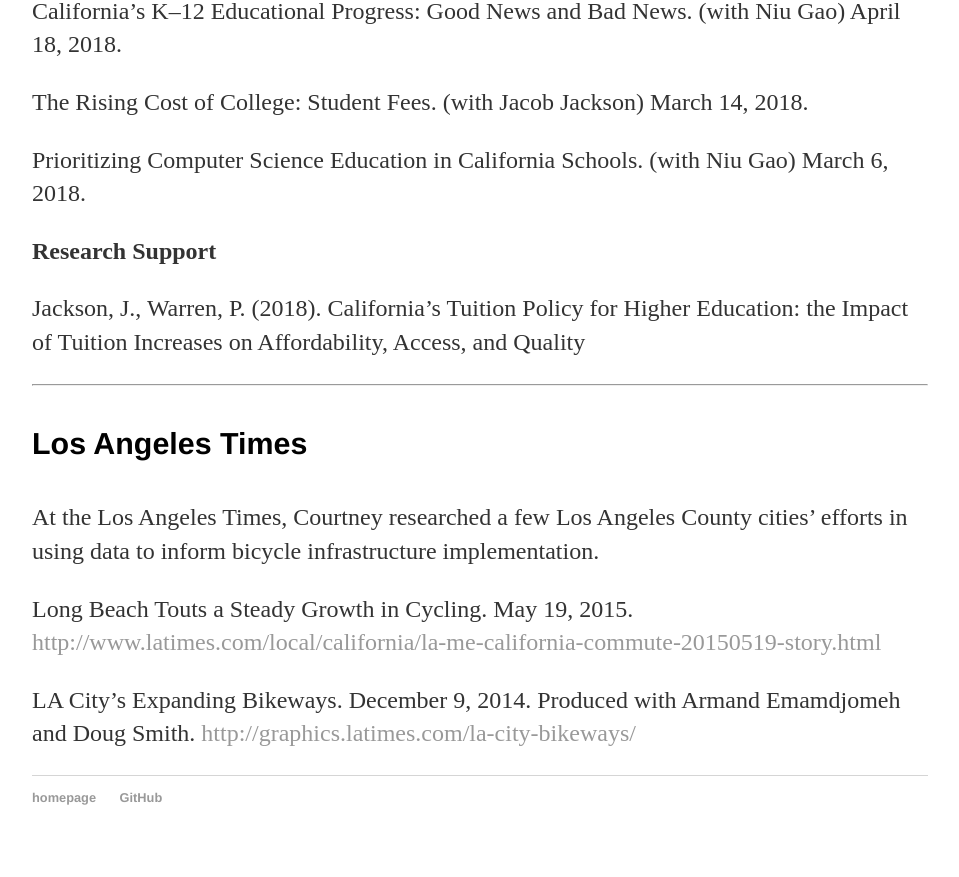
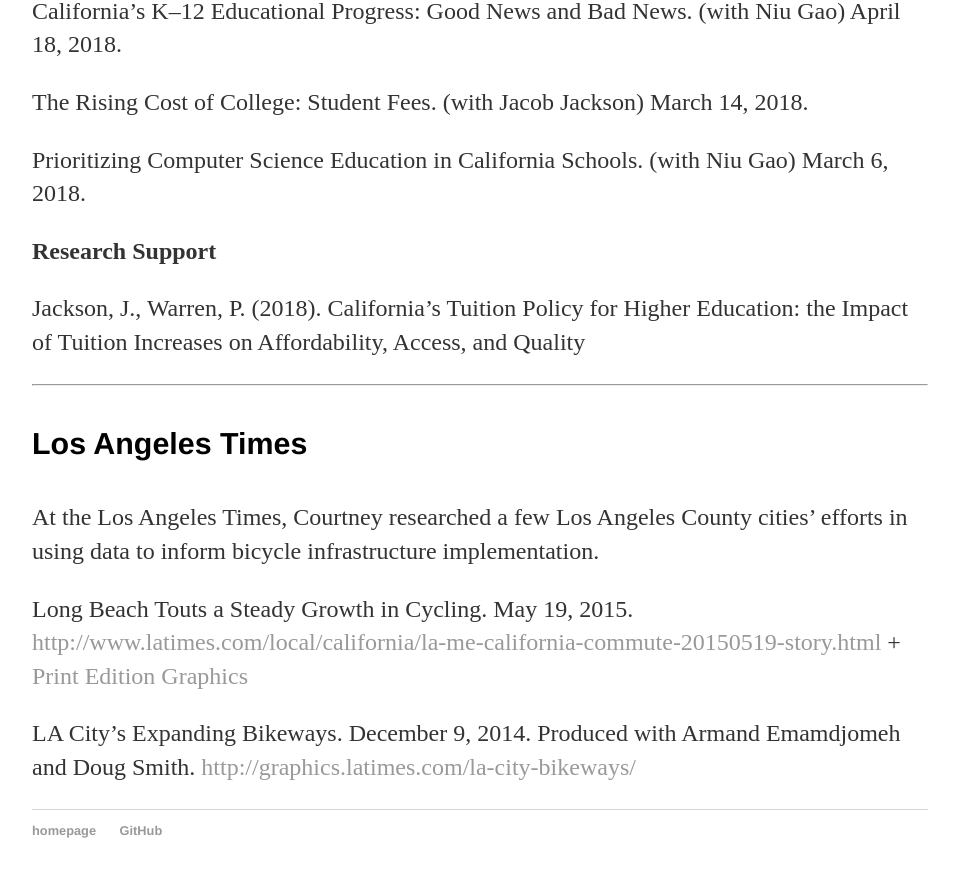
Before and after one commit to leecourt98/leecourt98.github.io, a Jekyll site: the page built from cv/index.md, in a window 1280 px wide and 900 px high, scrolled down 1296 px. Shown: the top 877 px of the window, without its empty margins (160-1119 px from the left). Built offline with Jekyll 4.4.1, drawn with Linux system fonts in a browser that asks for light colours.

Commit message:
added print edition graphics link

```diff
--- a/cv/index.md
+++ b/cv/index.md
@@ -49,7 +49,7 @@
 At the Los Angeles Times, Courtney researched a few Los Angeles County cities’ efforts in using data to inform bicycle infrastructure implementation.
 
 Long Beach Touts a Steady Growth in Cycling. May 19, 2015.
-[http://www.latimes.com/local/california/la-me-california-commute-20150519-story.html](http://www.latimes.com/local/california/la-me-california-commute-20150519-story.html)
+[http://www.latimes.com/local/california/la-me-california-commute-20150519-story.html](http://www.latimes.com/local/california/la-me-california-commute-20150519-story.html) + [Print Edition Graphics](http://courtneylee.net/blog/2018/10/28/longbeach-visuals)
 
 LA City’s Expanding Bikeways. December 9, 2014.
 Produced with Armand Emamdjomeh and Doug Smith.
```
